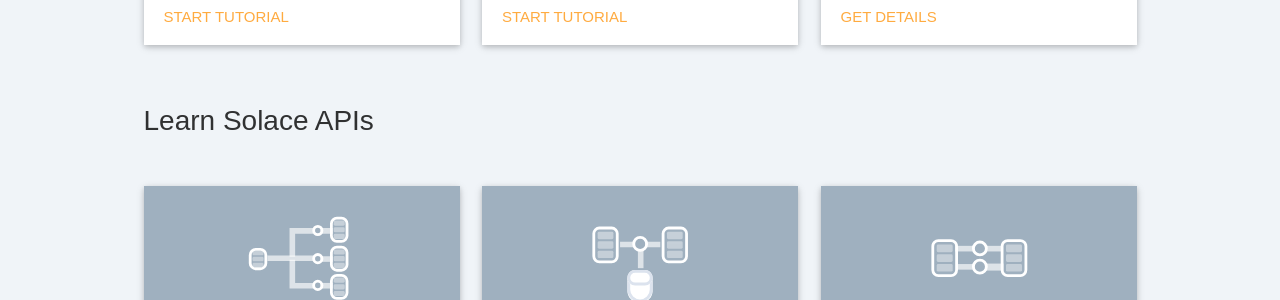
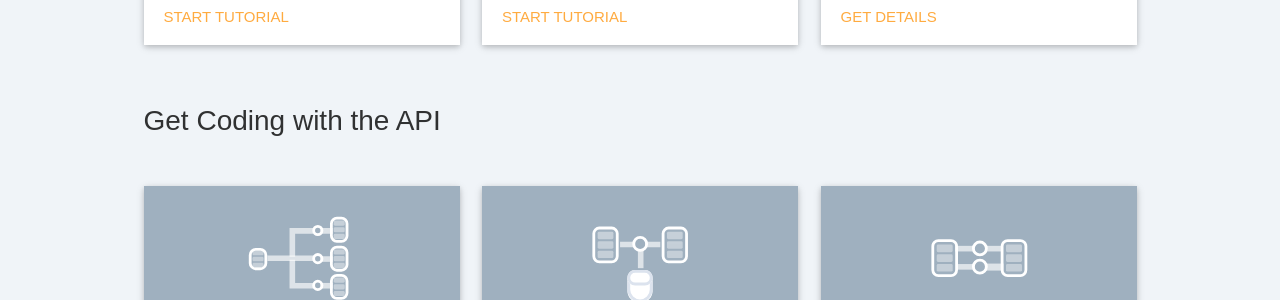
Before and after one commit to SolaceSamples/solace-samples-java-jcsmp, a Jekyll site: the page built from docs/index.html, in a window 1280 px wide. Shown: the part 519-819 px from the top of the page. Built offline with Jekyll 4.4.1, drawn with Linux system fonts in a browser that asks for light colours; comment, search, counter and statistics services are not loaded.

Commit message:
Update title

```diff
--- a/docs/index.html
+++ b/docs/index.html
@@ -82,7 +82,7 @@
             </div>
             <div class="row">
                 <div class="col s12">
-                    <h2>Learn Solace APIs</h2>
+                    <h2>Get Coding with the API</h2>
                 </div>
             </div>
             <div class="tutorials learn row">
```
